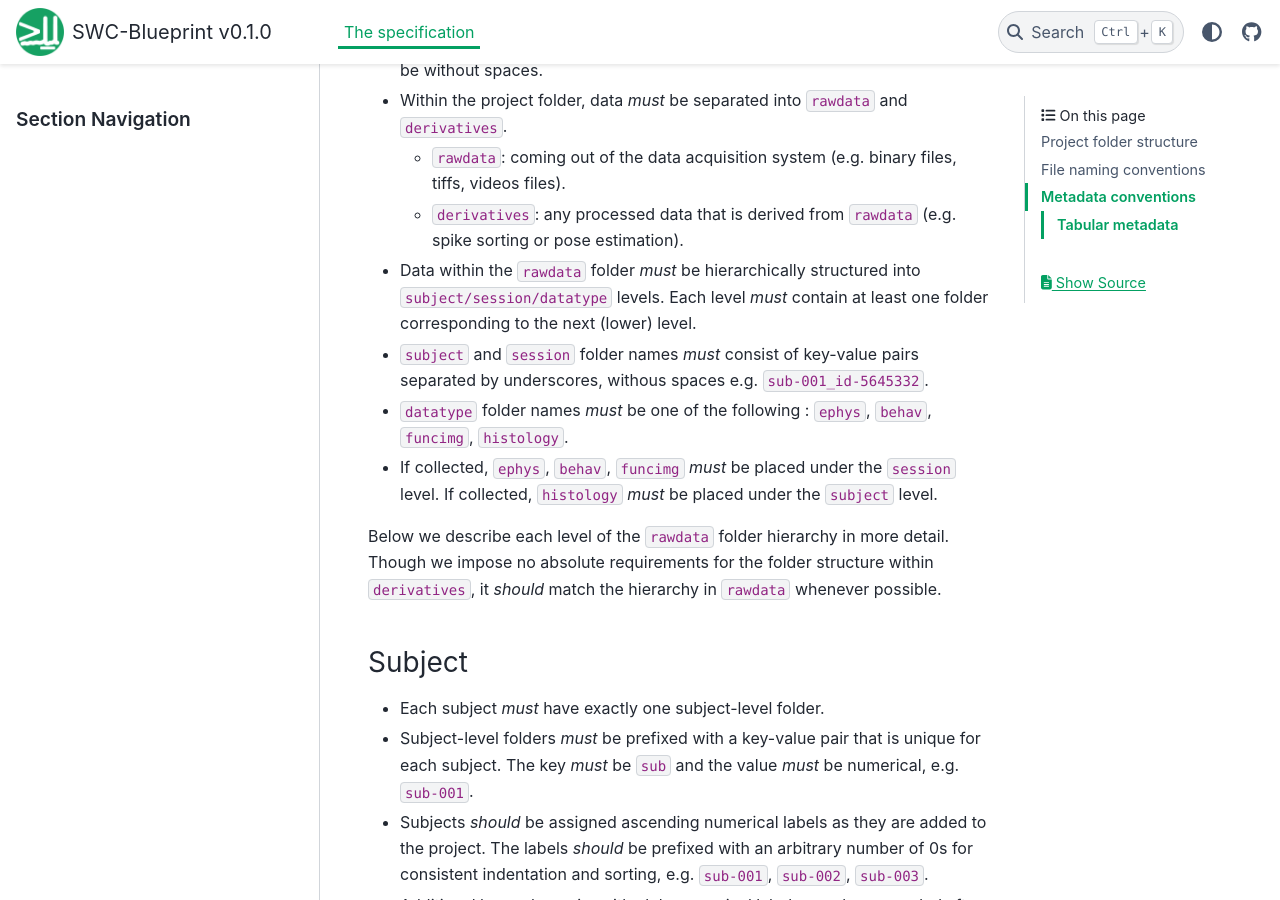
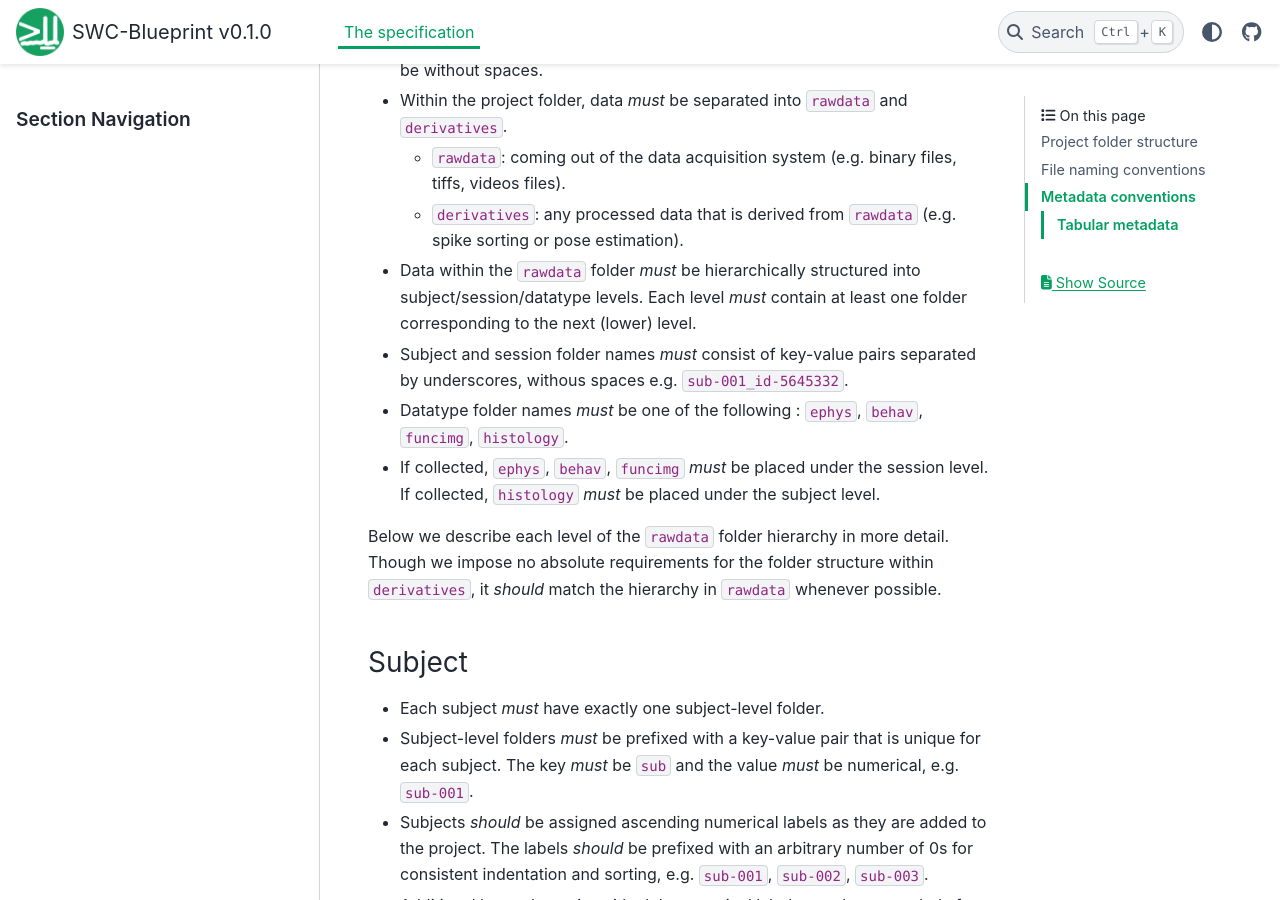
Before and after one commit to neuroinformatics-unit/NeuroBlueprint, a Sphinx documentation site: the page built from docs/source/specification.md, in a window 1280 px wide and 900 px high, scrolled down 1142 px. Built offline with Sphinx 7.4.7 and the PyData theme 0.15.4, drawn with Linux system fonts in a browser that asks for light colours; some of the changed text lies outside the part shown.

````diff
--- a/docs/source/specification.md
+++ b/docs/source/specification.md
@@ -1,6 +1,6 @@
 # The specification
 
-The current version of `SWC-Blueprint` mainly aims to enforce a uniform and consistent [project folder structure](#project-folder-structure).
+The current version of **SWC-Blueprint** mainly aims to enforce a uniform and consistent [project folder structure](#project-folder-structure).
 In addition, it also includes some non-mandatory conventions for [naming files](#file-naming-conventions) and storing [tabular metadata](#tabular-metadata).
 
 :::{note}
@@ -26,13 +26,13 @@ For example:
 
   * `derivatives`: any processed data that is derived from `rawdata` (e.g. spike sorting or pose estimation).
 
-* Data within the `rawdata` folder *must* be hierarchically structured into `subject/session/datatype` levels. Each level *must* contain at least one folder corresponding to the next (lower) level.
+* Data within the `rawdata` folder *must* be hierarchically structured into subject/session/datatype levels. Each level *must* contain at least one folder corresponding to the next (lower) level.
 
-* `subject` and `session` folder names *must* consist of key-value pairs separated by underscores, withous spaces e.g. `sub-001_id-5645332`.
+* Subject and session folder names *must* consist of key-value pairs separated by underscores, withous spaces e.g. `sub-001_id-5645332`.
 
-* `datatype` folder names *must* be one of the following : `ephys`, `behav`, `funcimg`, `histology`.
+* Datatype folder names *must* be one of the following : `ephys`, `behav`, `funcimg`, `histology`.
 
-* If collected, `ephys`, `behav`, `funcimg` *must* be placed under the `session` level. If collected, `histology` *must* be placed under the `subject` level.
+* If collected, `ephys`, `behav`, `funcimg` *must* be placed under the session level. If collected, `histology` *must* be placed under the subject level.
 
 Below we describe each level of the `rawdata` folder hierarchy in more detail. Though we impose no absolute requirements for the folder structure within `derivatives`, it *should* match the hierarchy in `rawdata` whenever possible.
 
@@ -78,7 +78,7 @@ The following datatypes are supported:
 * `histology`: anatomical (e.g. serial-2-photon images)
 
 :::{note}
-Unlike the first three `datatypes` that belong at the `session` level, `histology` belongs at the `subject` level.
+Unlike the first three datatypes that belong at the session level, `histology` belongs at the subject level.
 :::
 
 ### Example project folder
@@ -110,7 +110,7 @@ A real project folder might look like:
 
 ## File naming conventions
 
-`SWC-Blueprint` imposes no absolute requirements on file names. That said, below we provide some recommendations for file names, based on the [BIDS specification](https://bids-specification.readthedocs.io/en/stable/02-common-principles.html#filenames).
+**SWC-Blueprint** imposes no absolute requirements on file names. That said, below we provide some recommendations for file names, based on the [BIDS specification](https://bids-specification.readthedocs.io/en/stable/02-common-principles.html#filenames).
 
 :::{admonition} What makes a good file name?
 :class: tip
@@ -130,7 +130,7 @@ A real project folder might look like:
 * Anything after the left-most stop (`.`) is considered as the file extension.
 * `sub` and `ses` *should* be included in the filename. This can seem redundant, given that the file is already in a `sub-<label>/ses-<label>` folder, but it makes it easier to identify the file if it is moved out of its original folder.
 * Additional information, such as the task name, or run number, *may* be included as further key-value pairs, e.g. `sub-001_ses-001_task-escape_run-001.csv`
-* If the acquisition software outputs data with its own mandatory file naming convention, these *should* be placed under a folder that follows the `SWC-Blueprint` naming conventions, e.g.:
+* If the acquisition software outputs data with its own mandatory file naming convention, these *should* be placed under a folder that follows the **SWC-Blueprint** naming conventions, e.g.:
 
 ```
 └── my_project/
@@ -144,7 +144,7 @@ A real project folder might look like:
 ```
 
 ### Example file names
-Below we provide some example file names adhering to the `SWC-Blueprint` naming conventions.
+Below we provide some example file names adhering to the **SWC-Blueprint** naming conventions.
 
 ```
 └── project/
@@ -165,7 +165,7 @@ Below we provide some example file names adhering to the `SWC-Blueprint` naming
 
 ## Metadata conventions
 
-`SWC-Blueprint` imposes no absolute requirements on how to store metadata. That said, we do outline some best practices, in accordance with the [BIDS specification on tabular files](https://bids-specification.readthedocs.io/en/stable/02-common-principles.html#tabular-files).
+**SWC-Blueprint** imposes no absolute requirements on how to store metadata. That said, we do outline some best practices, in accordance with the [BIDS specification on tabular files](https://bids-specification.readthedocs.io/en/stable/02-common-principles.html#tabular-files).
 
 ### Tabular metadata
 Tabular metadata, e.g. a table describing the animals in the project, *should* be saved as a tab-separated value file (TSV, ending with `.tsv`) , that is, a CSV file where commas are replaced by tabs. The tab character is a less ambiguous delimiter compared to commas, as it is less likely to appear in data. This makes TSV less prone to parsing errors.
````
Also changed, not shown: docs/source/index.md (+2 -2 lines).
